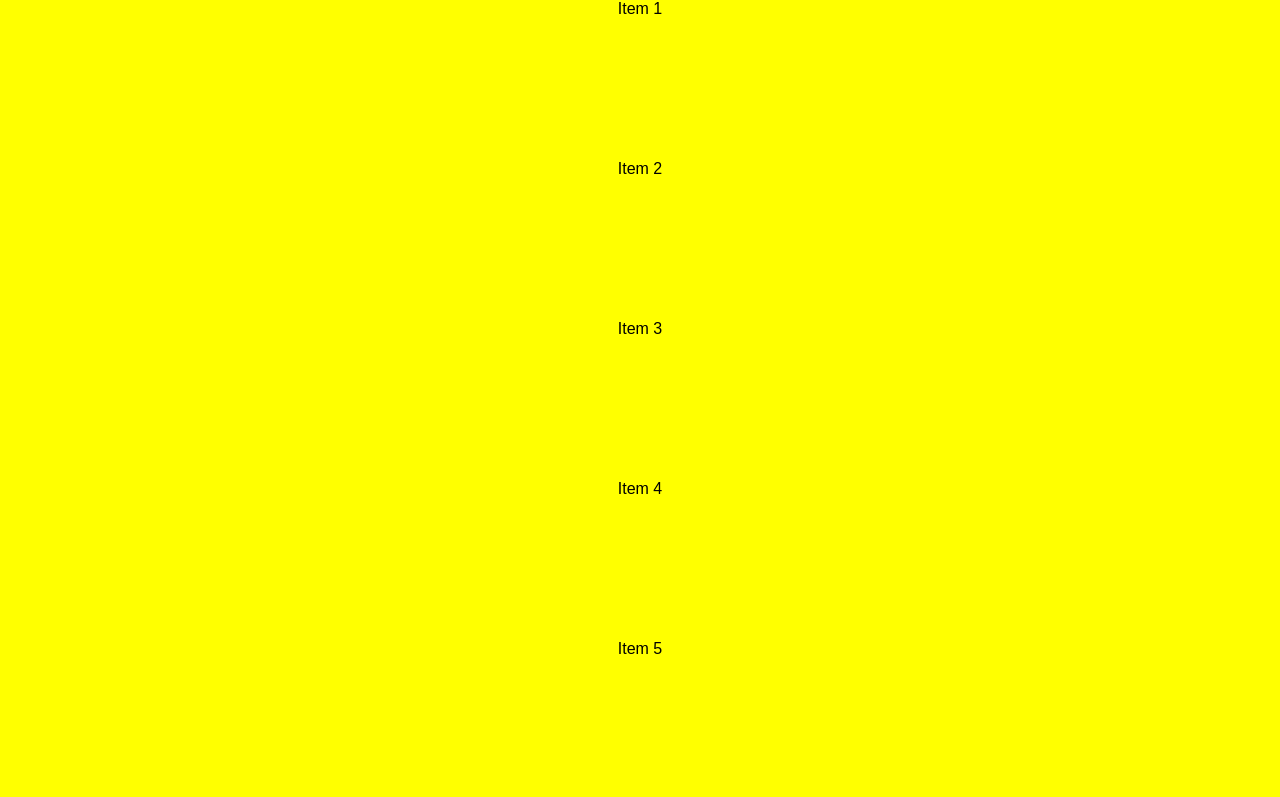
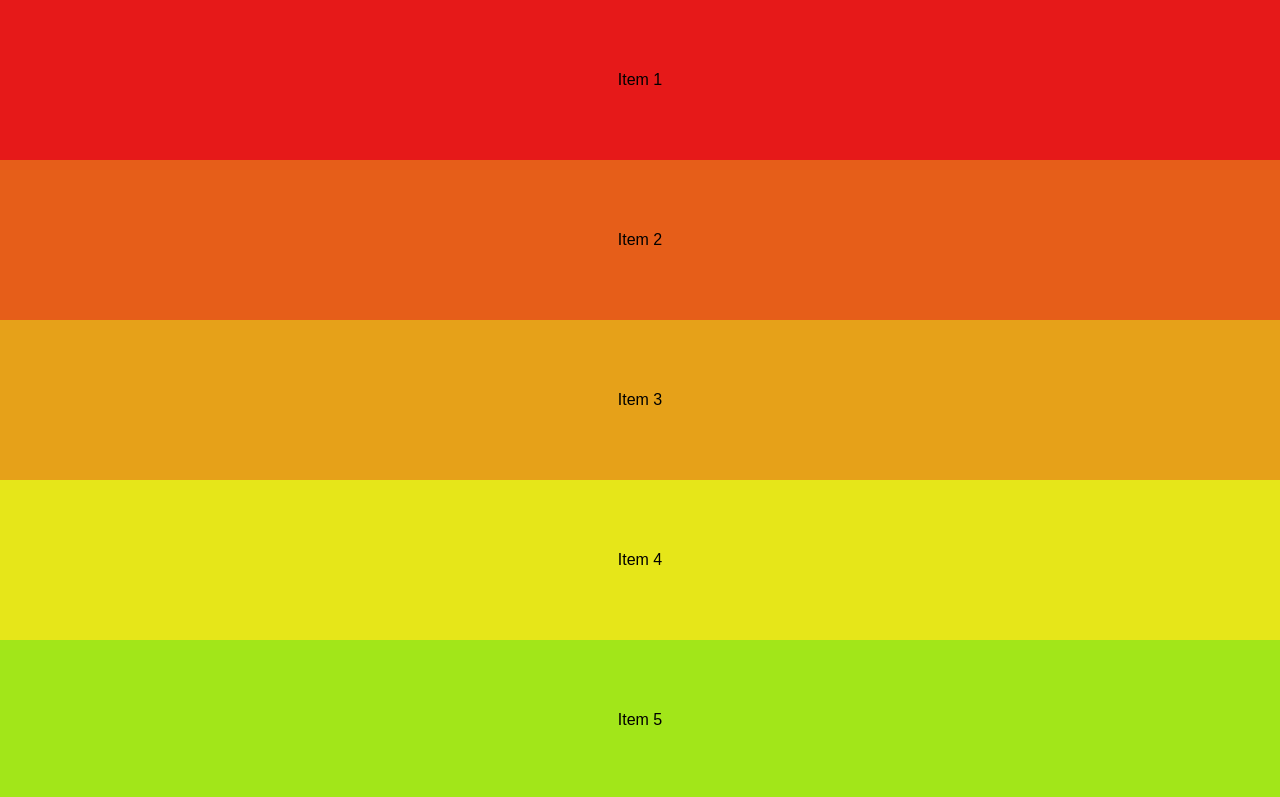
Before and after one commit to thisislawatts/limelight.js, a website: page index.html in a window 1280 px wide. Shown: the top 797 px of the page. Drawn offline with nearby package versions, Linux system fonts and the light colour scheme.

Commit message:
🌈 Our blocks

```diff
--- a/index.html
+++ b/index.html
@@ -22,11 +22,22 @@
 			text-align: center;
 			height: 20vh;
 			transition: 280ms ease all 500ms;
+			display: flex;
+			justify-content: center;
+			align-items: center;
 		}
 
-		.ll__focus {
-			background: yellow;
-		}
+		.ll__focus:nth-child(1)  { background: hsl(  0, 80%, 50%) }
+		.ll__focus:nth-child(2)  { background: hsl( 20, 80%, 50%) }
+		.ll__focus:nth-child(3)  { background: hsl( 40, 80%, 50%) }
+		.ll__focus:nth-child(4)  { background: hsl( 60, 80%, 50%) }
+		.ll__focus:nth-child(5)  { background: hsl( 80, 80%, 50%) }
+		.ll__focus:nth-child(6)  { background: hsl(100, 80%, 50%) }
+		.ll__focus:nth-child(7)  { background: hsl(120, 80%, 50%) }
+		.ll__focus:nth-child(8)  { background: hsl(140, 80%, 50%) }
+		.ll__focus:nth-child(9)  { background: hsl(160, 80%, 50%) }
+		.ll__focus:nth-child(10) { background: hsl(180, 80%, 50%) }
+
 
 	</style>
 </head>
```
Also changed, not shown: 1 other file.
